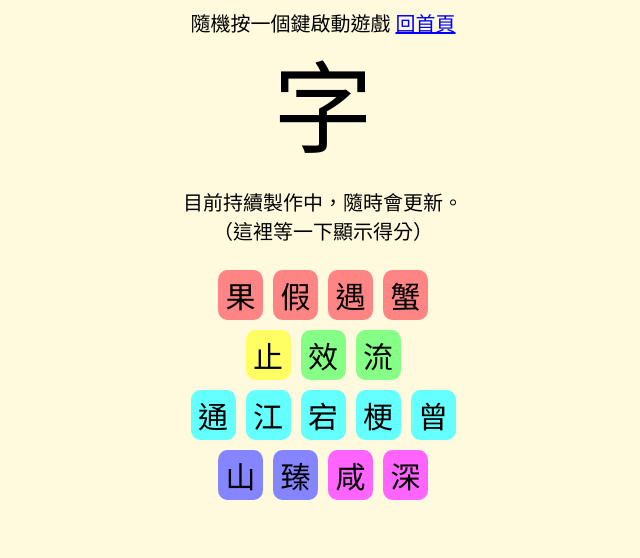
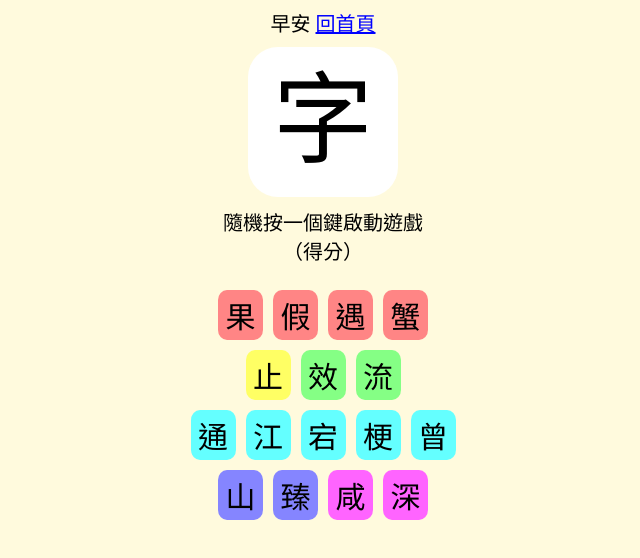
Before and after one commit to ng00sj/kygame, a plain HTML site: page 攝.html in a window 1280 px wide. Shown: the whole page, without its empty margins (317-957 px from the left). Drawn offline with Linux system fonts and the light colour scheme; a small style sheet from the web is missing.

Commit message:
update UI

```diff
--- a/css/guess.css
+++ b/css/guess.css
@@ -24,13 +24,25 @@ unicode-range: U+20000-2FA1F;
     animation: flash_right 0.5s ease;
 }
 .q{
+    display: flex;
+    margin: 0px;
+    padding: 0px;
+    justify-content: center;
+}
+
+#word{
+    background-color: white;
+    border-radius: 20%;
     font-family: 'HanaMin';
     line-height: 1.5;
     font-size: 100px;
+    height: 150px;
+    width: 150px;
     text-align: center;
-    margin: 0px;
+    margin: 10px;
     padding: 0px;
 }
+
 .area{
     margin: 20px;
     width: 300px;
@@ -90,3 +102,8 @@ a:hover{
 body{
     background-color: rgb(255, 250, 221);
 }
+
+#box_kb{
+    display: flex;
+    justify-content: center;
+}
--- a/攝.html
+++ b/攝.html
@@ -11,11 +11,11 @@
         <link rel="stylesheet" href="https://cdn.jsdelivr.net/npm/@vp-tw/cjk-web-fonts-hanamin@0.0.1/dist/index.css">
     </head>
     <body>
-        <p class="tip"><span id="box_tip">隨機按一個鍵啟動遊戲</span> <a href="index.html">回首頁</a></p>
-        <div id="word" class="q">字</div>
-        <p id="box_check" class="tip">目前持續製作中，隨時會更新。</p>
-        <p id="box_num" class="tip">（這裡等一下顯示得分）</p>
-        <div style="display: flex; justify-content: center;" id="box_kb"></div>
+        <p class="tip"><span id="box_tip">早安</span> <a href="index.html">回首頁</a></p>
+        <div class="q"><div id="word">字</div></div>
+        <p id="box_check" class="tip">隨機按一個鍵啟動遊戲</p>
+        <p id="box_num" class="tip">（得分）</p>
+        <div id="box_kb"></div>
         <script src="js/攝.js"></script>
     </body>
 </html>
```
Also changed, not shown: 等.html (+5 -5 lines), 聲母.html (+5 -5 lines), 聲調.html (+5 -5 lines).
